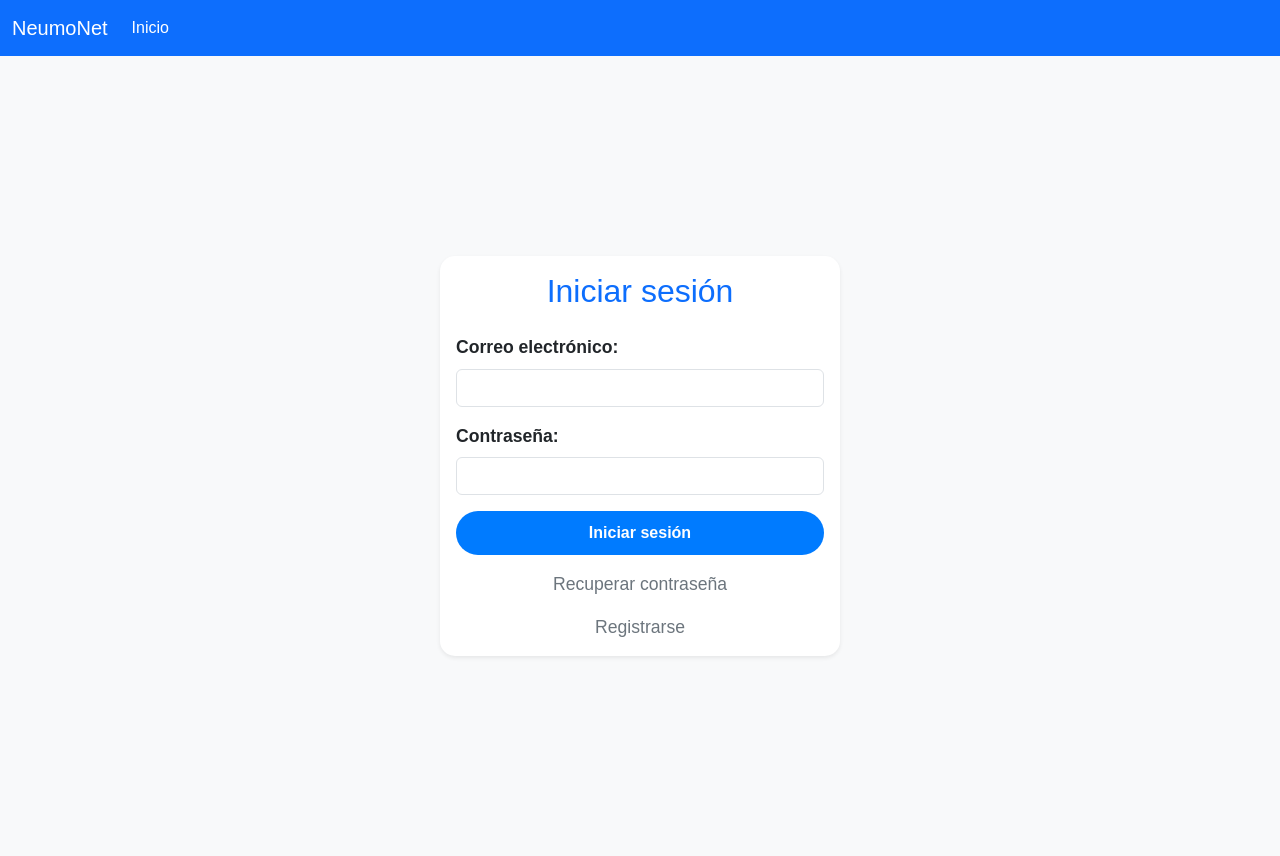
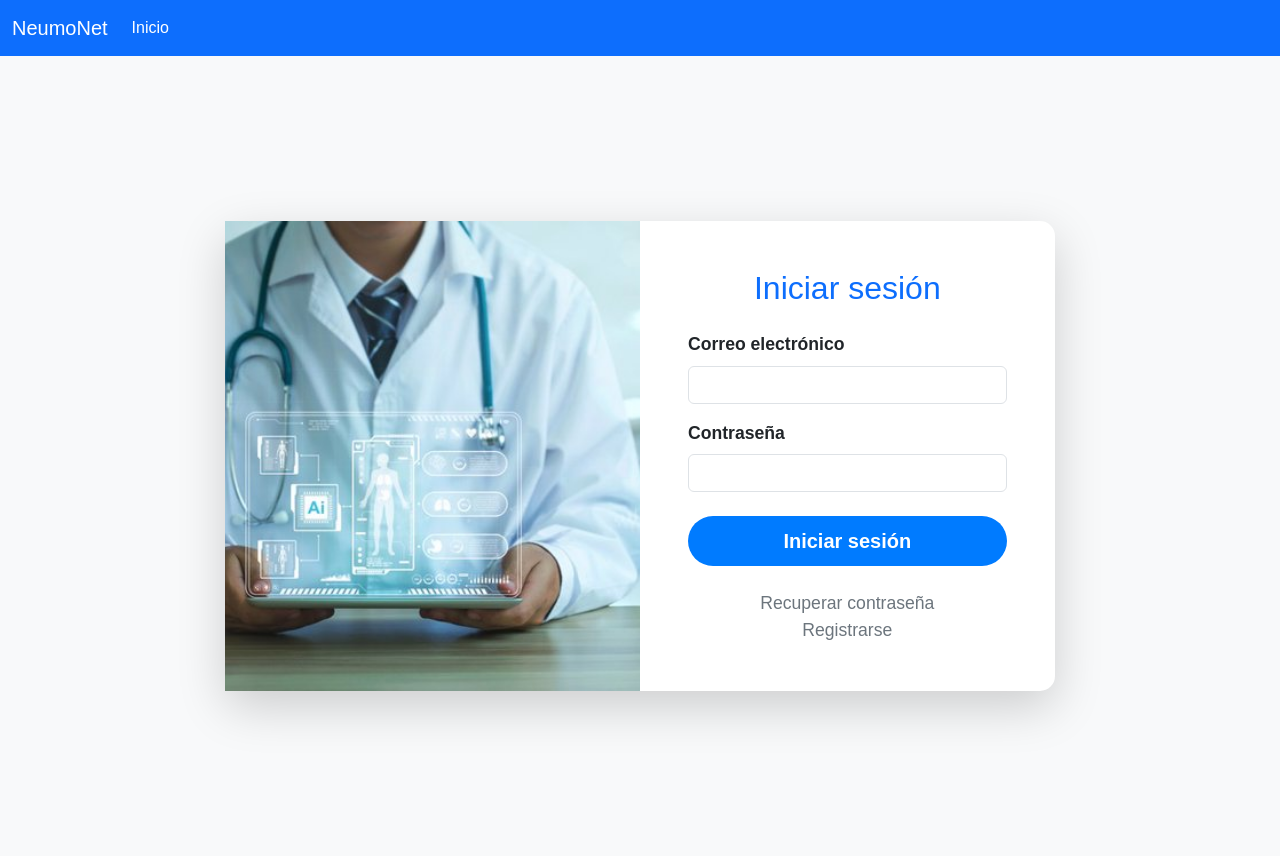
Before and after one commit to ejp16/pneumonia-detection, a Django app: page /usuario/login/ in a window 1280 px wide. Run offline with Django 5.2, Linux system fonts and the light colour scheme; some libraries are stand-ins or nearby versions.

Commit message:
Agregada imagen al formulario de login

```diff
--- a/pneumonia_detection/usuario/templates/login.html
+++ b/pneumonia_detection/usuario/templates/login.html
@@ -1,5 +1,5 @@
 <!DOCTYPE html>
-<html>
+<html lang="es">
 <head>
 
         {% load bootstrap5 %}
@@ -11,13 +11,27 @@
 
   <link rel="shortcut icon" type="image/png" href="{% static 'neumonet-logo.ico' %}"/>
 
+  <style>
+    .login-image {
+        background-image: url('{% static "header.jpg"%}');
+        background-size: cover;
+        background-position: center;
+        min-height: 300px;
+    }
+    @media (min-width: 768px) {
+        .login-image {
+            min-height: 100%;
+        }
+    }
+</style>
+
   <title>Neumonet</title>
 
 
 </head>
 
 
-<body>
+<body class="bg-light">
 
 
 <nav class="navbar navbar-expand-lg navbar-dark bg-primary">
@@ -47,37 +61,41 @@
 <form method='post'>
 
     {% csrf_token %}
-
-
-<div class="contenedor-formulario d-flex align-items-center justify-content-center vh-100">
-    <div class="tarjeta-formulario card shadow-sm">
-      <div class="card-body">
-        <h2 class="titulo-formulario card-title text-center mb-4">Iniciar sesión</h2>
+    <div class="container-fluid vh-100">
+        <div class="row h-100 align-items-center justify-content-center">
+            <div class="col-12 col-md-10 col-lg-8">
+                <div class="card shadow-lg">
+                    <div class="row g-0">
+                        <div class="col-md-6 login-image"></div>
+                        <div class="col-md-6">
+                            <div class="card-body p-5">
+                                <h2 class="card-title text-center mb-4 text-primary">Iniciar sesión</h2>
                                 <form>
                                     <div class="mb-3">
-            <label htmlFor="correo" class="form-label">Correo electrónico:</label>
+                                        <label for="email" class="form-label">Correo electrónico</label>
                                         {{ form.email }}
                                     </div>
                                     <div class="mb-3">
-            <label htmlFor="contrasena" class="form-label">Contraseña:</label>
+                                        <label for="password" class="form-label">Contraseña</label>
                                         {{ form.password }}
                                     </div>
-          <div class="d-grid gap-2">
-            <button type="submit" class="btn btn-primary">Iniciar sesión</button>
+                                    <div class="d-grid gap-2 mt-4">
+                                        <button type="submit" class="btn btn-primary btn-lg">Iniciar sesión</button>
                                     </div>
-          <div class="text-center mt-3">
+                                </form>
+                                <div class="text-center mt-4">
                                     <a href="{% url 'reset_password' %}" class="enlace-recuperar">Recuperar contraseña</a>
-          </div>
-          <div class="text-center mt-3">
+                                    <br>
                                     <a href="{% url 'register' %}" class="enlace-recuperar">Registrarse</a>
                                 </div>
-        </form>
+                            </div>
+                        </div>
+                    </div>
+                </div>
+            </div>
         </div>
     </div>
 
-
-
-</form>
 
 <script src="https://cdn.jsdelivr.net/npm/bootstrap@5.2.0/dist/js/bootstrap.min.js" integrity="sha384-ODmDIVzN+pFdexxHEHFBQH3/9/vQ9uori45z4JjnFsRydbmQbmL5t1tQ0culUzyK" crossorigin="anonymous"></script>
 
```
Lines whose indentation alone changed are shown as unchanged.
